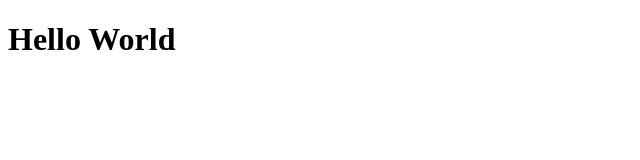
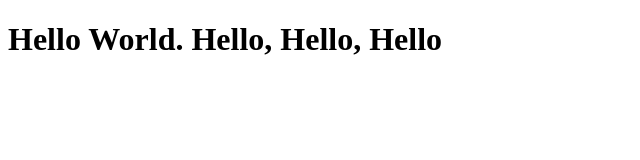
Before and after one commit to NenadSaveski/test, a plain HTML site: page site/index.html in a window 1280 px wide. Shown: the whole page, without its empty margins (0-640 px from the left). Drawn offline with Linux system fonts and the light colour scheme.

Commit message:
Small addition to page content

```diff
--- a/site/index.html
+++ b/site/index.html
@@ -4,6 +4,6 @@
 	<title>Hello!</title>
 </head>
 <body>
-<h1> Hello World </h1>
+<h1> Hello World. Hello, Hello, Hello </h1>
 </body>
 </html>
```
